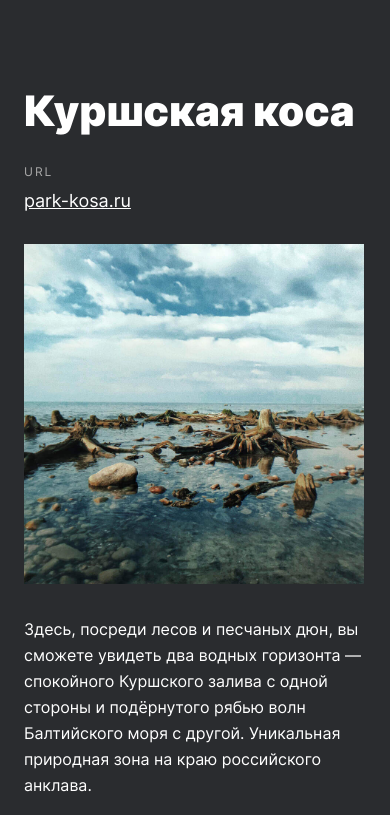
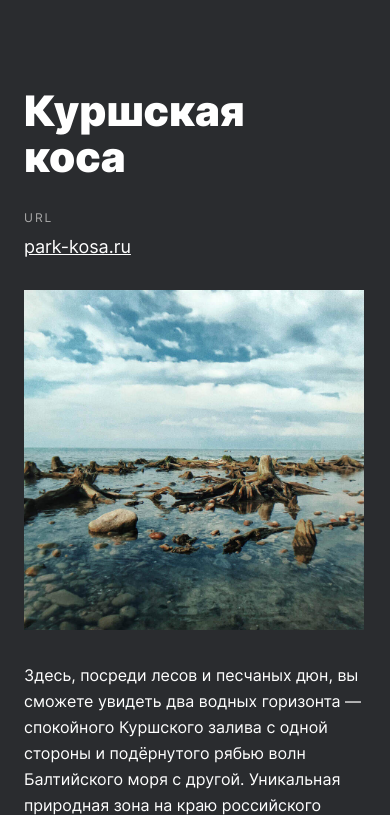
Before and after one commit to barsurku/russian-travel, a plain HTML site: page index.html in a window 390 px wide. Shown: the part 4724-5539 px from the top of the page. Drawn offline with Linux system fonts and the light colour scheme.

Commit message:
corrections 3

```diff
--- a/blocks/place/__image/place__image.css
+++ b/blocks/place/__image/place__image.css
@@ -11,7 +11,7 @@
   }
 }
 
-@media screen and (max-width: 940px) {
+@media screen and (max-width: 953px) {
   .place__image {
     max-width: 340px;
     max-height: 340px;
--- a/blocks/place/__title/place__title.css
+++ b/blocks/place/__title/place__title.css
@@ -15,12 +15,11 @@
     }
   }
 
-@media screen and (max-width: 940px) {
+@media screen and (max-width: 953px) {
     .place__title {
-      max-width: 340px;
+      max-width: 330px;
       font-size: 42px;
       line-height: 110%;
-      margin: 0 auto 0 24px;
     }
 }
 
--- a/blocks/place/place.css
+++ b/blocks/place/place.css
@@ -20,7 +20,7 @@
   }
 }
 
-@media screen and (max-width: 940px) {
+@media screen and (max-width: 953px) {
   .place {
     max-width: 773px;
     grid-template-columns: 365px 380px;
```
